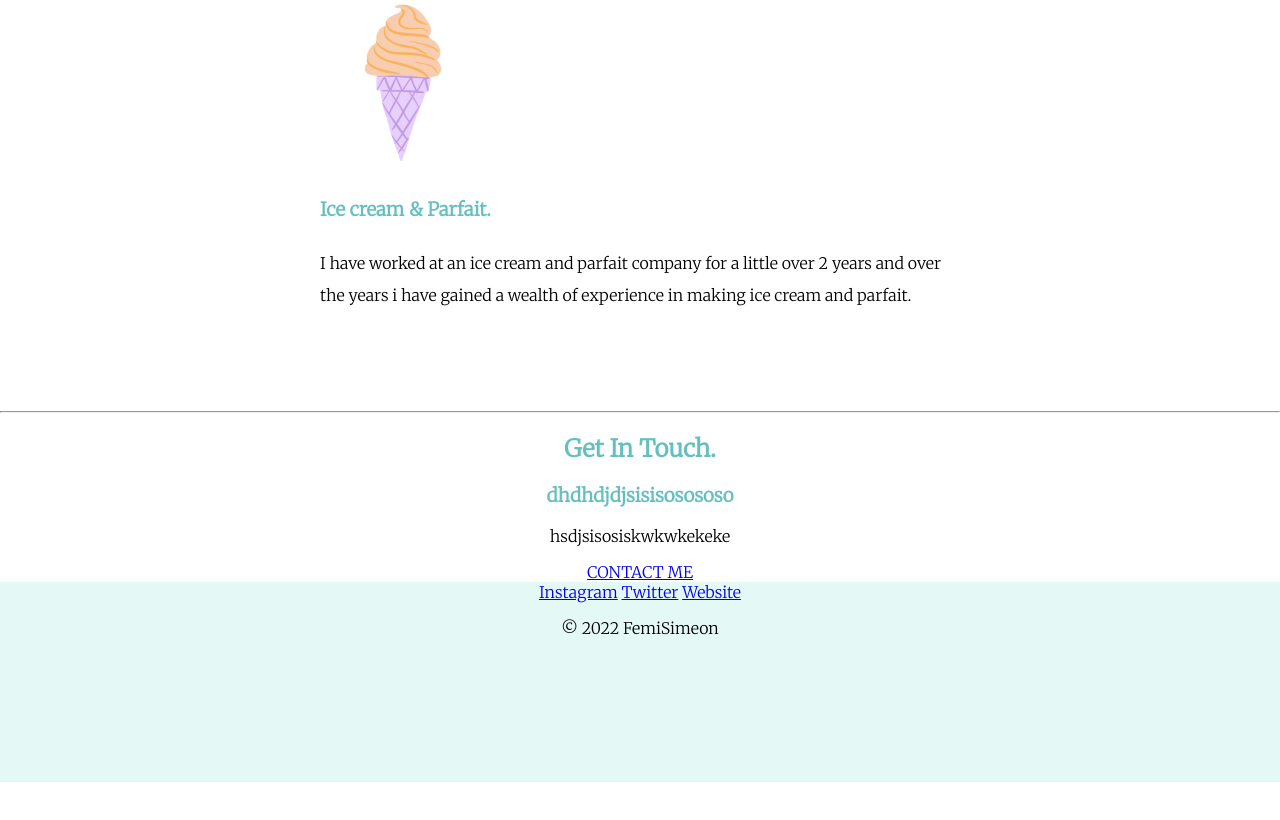
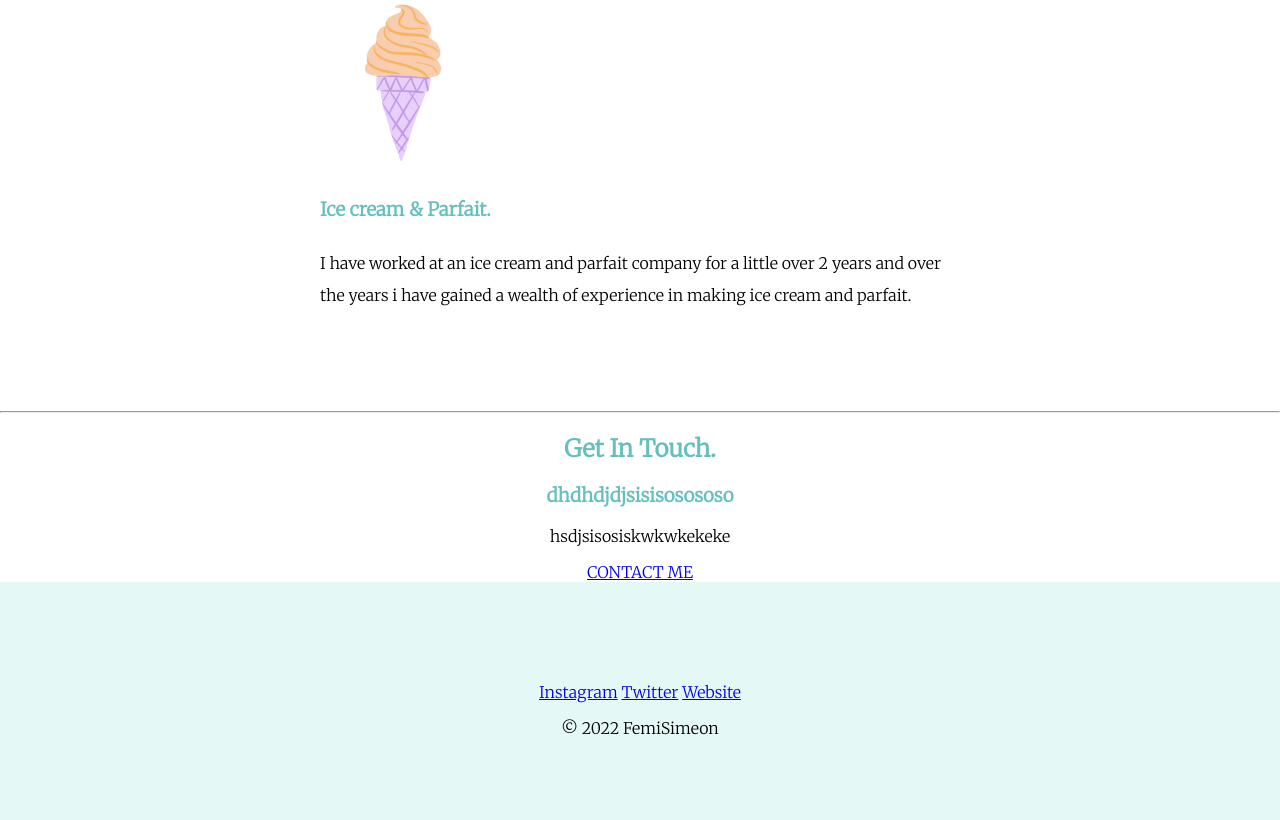
Before and after one commit to FemiSimeon/freestyle, a plain HTML site: page index.html in a window 1280 px wide. Shown: the part 1486-2306 px from the top of the page. Before the commit the page ends 2268 px from the top, so only its background shows below. Drawn offline with Linux system fonts and the light colour scheme.

Commit message:
Update styles.css

```diff
--- a/styles.css
+++ b/styles.css
@@ -1,14 +1,14 @@
 .top-container{
     background-color: #E4F9F5;
     position: relative;
-    padding-top: 100px
+    padding-top: 100px;
     }
 .middle-container{
 
     }
 .buttom-container{
    background-color: #E4F9F5;
-   height: 200px;
+   padding: 100px;
 
 }
 body {
```
